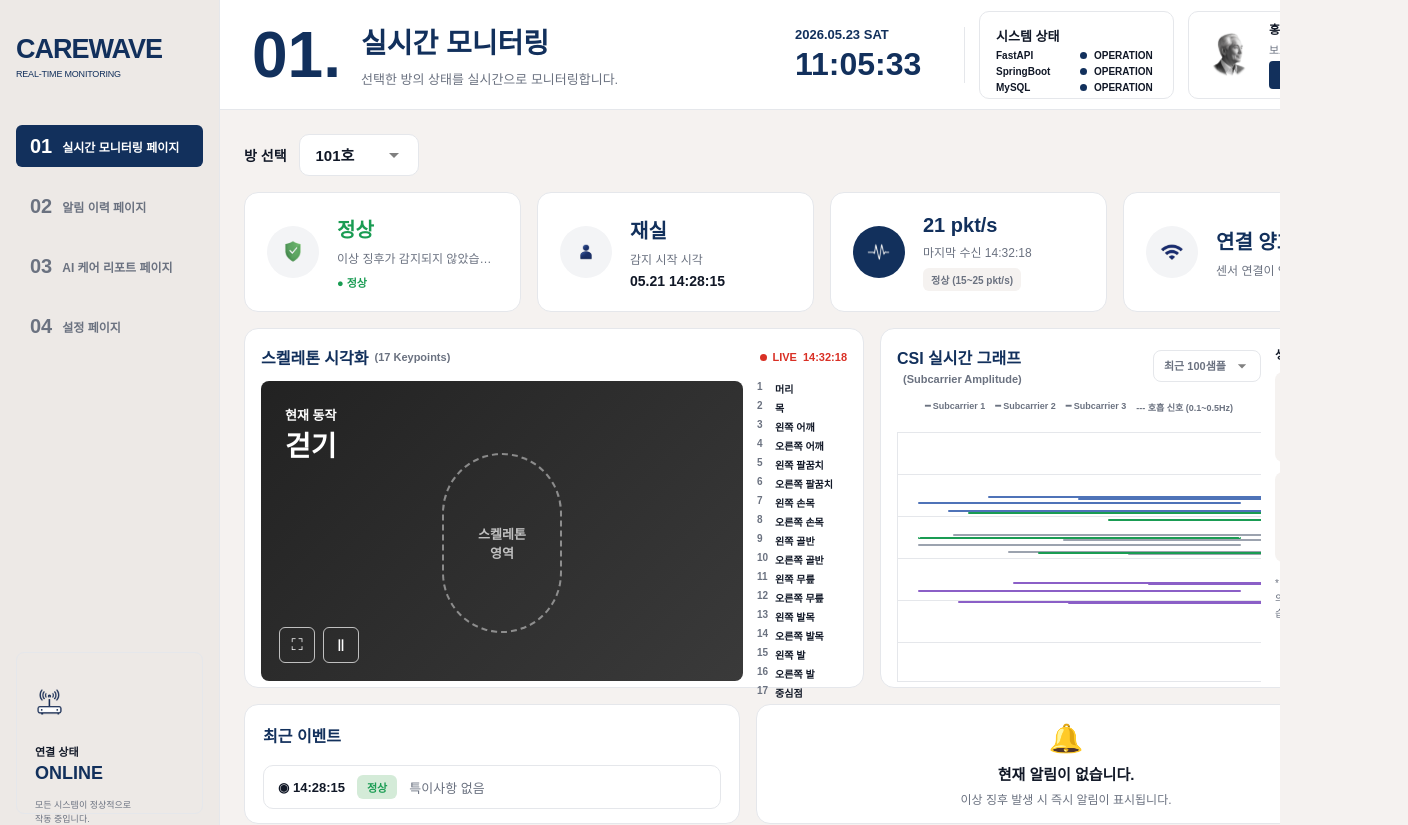
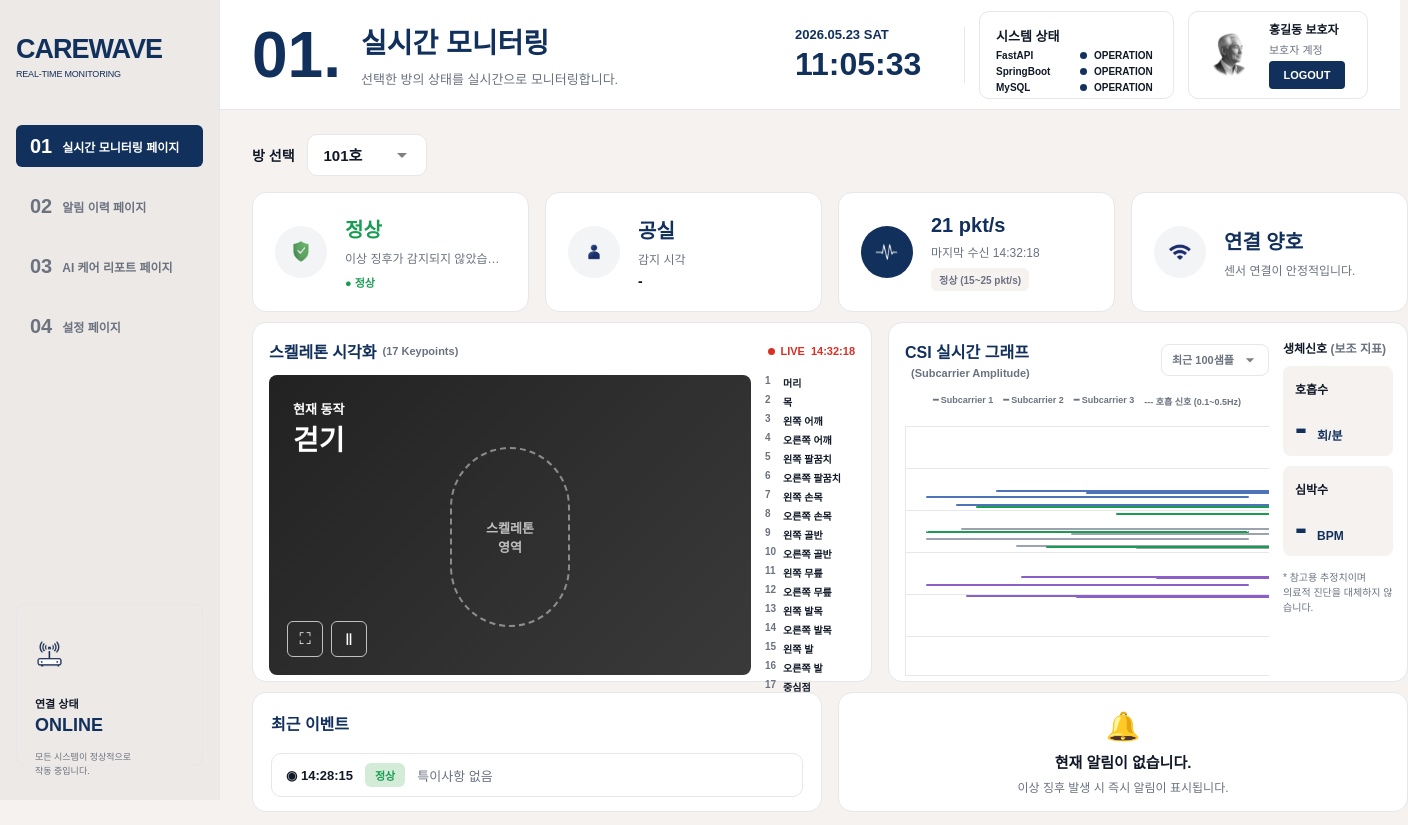
Before and after one commit to SwagCarewave/CSI_DATA_BOARD_FE, a React (Vite) app: page / in a window 1280 px wide. Shown: the top 825 px of the page, 1408 px wide, since content can reach past the window. Built offline with nearby package versions, Linux system fonts and the light colour scheme; no server answers; a web font is replaced by a local one.

Commit message:
feat: 재실감지, 호흡수, 심박수 연동

```diff
--- /dev/null
+++ b/src/Layouts/MainLayout.tsx
@@ -0,0 +1,22 @@
+// src/layouts/MainLayout.tsx
+
+import Sidebar from "../components/Sidebar";
+import Header from "../components/Header";
+import * as S from "../styles/monitoring/MonitoringPage";
+
+interface MainLayoutProps {
+  children: React.ReactNode;
+}
+
+export default function MainLayout({ children }: MainLayoutProps) {
+  return (
+    <S.PageWrapper>
+      <Sidebar />
+
+      <S.MainArea>
+        <Header />
+        <S.Content>{children}</S.Content>
+      </S.MainArea>
+    </S.PageWrapper>
+  );
+}
--- a/src/components/monitoring/CsiGraphCard.tsx
+++ b/src/components/monitoring/CsiGraphCard.tsx
@@ -1,9 +1,58 @@
-import { useState } from "react";
+// src/components/monitoring/CsiGraphCard.tsx
+
+import { useEffect, useRef, useState } from "react";
 
 import * as S from "../../styles/monitoring/CsiGraphCard";
 
+interface BreathingData {
+  breathing_rate: number;
+  heart_rate: number;
+  timestamp: string;
+  hardware_connected: boolean;
+}
+
 export default function CsiGraphCard() {
   const [sampleCount, setSampleCount] = useState("100");
+  const [bioSignal, setBioSignal] = useState<BreathingData | null>(null);
+
+  const hasLoggedMessage = useRef(false);
+
+  useEffect(() => {
+    const socket = new WebSocket("ws://43.201.215.82:8000/ws/breathing");
+
+    socket.onopen = () => {
+      console.log("✅ 호흡/심박 WebSocket 연결 성공");
+    };
+
+    socket.onmessage = (event) => {
+      try {
+        const data: BreathingData = JSON.parse(event.data);
+
+        if (!hasLoggedMessage.current) {
+          console.log("✅ 호흡/심박 데이터 수신 성공");
+          hasLoggedMessage.current = true;
+        }
+
+        setBioSignal(data);
+      } catch (error) {
+        console.error("❌ 호흡/심박 데이터 파싱 오류:", error);
+      }
+    };
+
+    socket.onerror = (error) => {
+      console.error("❌ 호흡/심박 WebSocket 오류:", error);
+    };
+
+    socket.onclose = (event) => {
+      console.log("🔌 호흡/심박 WebSocket 연결 종료");
+      console.log("code:", event.code);
+      console.log("reason:", event.reason);
+    };
+
+    return () => {
+      socket.close();
+    };
+  }, []);
 
   return (
     <S.Card>
@@ -45,17 +94,23 @@ export default function CsiGraphCard() {
           생체신호 <span>(보조 지표)</span>
         </S.BioTitle>
 
+        {bioSignal?.hardware_connected === false ? (
+          <S.Note>하드웨어 전원이 꺼져 있습니다.</S.Note>
+        ) : (
+          <>
             <S.BioCard>
               <S.BioLabel>호흡수</S.BioLabel>
               <S.BioValue>
-            16 <span>회/분</span>
+                {bioSignal ? Math.round(bioSignal.breathing_rate) : "-"}{" "}
+                <span>회/분</span>
               </S.BioValue>
             </S.BioCard>
 
             <S.BioCard>
               <S.BioLabel>심박수</S.BioLabel>
               <S.BioValue>
-            72 <span>BPM</span>
+                {bioSignal ? Math.round(bioSignal.heart_rate) : "-"}{" "}
+                <span>BPM</span>
               </S.BioValue>
             </S.BioCard>
 
@@ -64,6 +119,8 @@ export default function CsiGraphCard() {
               <br />
               의료적 진단을 대체하지 않습니다.
             </S.Note>
+          </>
+        )}
       </S.BioSignalBox>
     </S.Card>
   );
--- a/src/components/monitoring/TopStatusCards.tsx
+++ b/src/components/monitoring/TopStatusCards.tsx
@@ -1,4 +1,6 @@
-import { useState } from "react";
+// src/components/monitoring/TopStatusCards.tsx
+
+import { useEffect, useState } from "react";
 
 import * as S from "../../styles/monitoring/TopStatusCards";
 
@@ -7,8 +9,60 @@ import peopleIcon from "../../assets/monitoring/people.svg";
 import graphIcon from "../../assets/monitoring/graph.svg";
 import wifiIcon from "../../assets/monitoring/wifi.svg";
 
+interface PresenceData {
+  is_present: boolean;
+  status: string;
+  detected_at: string;
+  hardware_connected: boolean;
+}
+
 export default function TopStatusCards() {
   const [selectedRoom, setSelectedRoom] = useState("101");
+
+  const [presence, setPresence] = useState<PresenceData | null>(null);
+
+  useEffect(() => {
+    const socket = new WebSocket("ws://43.201.215.82:8000/ws/presence");
+
+    socket.onopen = () => {};
+
+    socket.onmessage = (event) => {
+      try {
+        const data: PresenceData = JSON.parse(event.data);
+        setPresence(data);
+      } catch (error) {
+        console.error("WebSocket 데이터 파싱 오류:", error);
+      }
+    };
+
+    socket.onerror = (error) => {
+      console.error("재실 여부 WebSocket 오류:", error);
+    };
+
+    socket.onclose = () => {
+      console.log("재실 여부 WebSocket 연결 종료");
+    };
+
+    return () => {
+      socket.close();
+    };
+  }, []);
+
+  const formatDetectedTime = (dateString?: string) => {
+    if (!dateString) return "-";
+
+    const date = new Date(dateString);
+
+    const month = String(date.getMonth() + 1).padStart(2, "0");
+    const day = String(date.getDate()).padStart(2, "0");
+    const hour = String(date.getHours()).padStart(2, "0");
+    const minute = String(date.getMinutes()).padStart(2, "0");
+    const second = String(date.getSeconds()).padStart(2, "0");
+
+    return `${month}.${day} ${hour}:${minute}:${second}`;
+  };
+
+  const isHardwareOff = presence?.hardware_connected === false;
 
   return (
     <S.Container>
@@ -34,9 +88,7 @@ export default function TopStatusCards() {
 
           <div>
             <S.GreenTitle>정상</S.GreenTitle>
-
             <S.Description>이상 징후가 감지되지 않았습니다.</S.Description>
-
             <S.SmallStatus>● 정상</S.SmallStatus>
           </div>
         </S.Card>
@@ -47,11 +99,21 @@ export default function TopStatusCards() {
           </S.IconCircle>
 
           <div>
-            <S.Title>재실</S.Title>
+            <S.Title>
+              {isHardwareOff
+                ? "전원 꺼짐"
+                : presence?.is_present
+                ? "재실"
+                : "공실"}
+            </S.Title>
 
-            <S.Description>감지 시작 시각</S.Description>
+            <S.Description>
+              {isHardwareOff ? "하드웨어 전원이 꺼져 있습니다." : "감지 시각"}
+            </S.Description>
 
-            <S.TimeText>05.21 14:28:15</S.TimeText>
+            <S.TimeText>
+              {isHardwareOff ? "-" : formatDetectedTime(presence?.detected_at)}
+            </S.TimeText>
           </div>
         </S.Card>
 
@@ -62,9 +124,7 @@ export default function TopStatusCards() {
 
           <div>
             <S.Title>21 pkt/s</S.Title>
-
             <S.Description>마지막 수신 14:32:18</S.Description>
-
             <S.Tag>정상 (15~25 pkt/s)</S.Tag>
           </div>
         </S.Card>
@@ -75,9 +135,12 @@ export default function TopStatusCards() {
           </S.IconCircle>
 
           <div>
-            <S.Title>연결 양호</S.Title>
-
-            <S.Description>센서 연결이 안정적입니다.</S.Description>
+            <S.Title>{isHardwareOff ? "연결 끊김" : "연결 양호"}</S.Title>
+            <S.Description>
+              {isHardwareOff
+                ? "하드웨어 전원이 꺼져 있습니다."
+                : "센서 연결이 안정적입니다."}
+            </S.Description>
           </div>
         </S.Card>
       </S.CardGrid>
--- a/src/pages/MonitoringPage.tsx
+++ b/src/pages/MonitoringPage.tsx
@@ -1,6 +1,5 @@
-import Header from "../components/Header";
-import Sidebar from "../components/Sidebar";
 
+import MainLayout from "../Layouts/MainLayout";
 import TopStatusCards from "../components/monitoring/TopStatusCards";
 import SkeletonCard from "../components/monitoring/SkeletonCard";
 import CsiGraphCard from "../components/monitoring/CsiGraphCard";
@@ -10,13 +9,7 @@ import * as S from "../styles/monitoring/MonitoringPage";
 
 export default function MonitoringPage() {
   return (
-    <S.PageWrapper>
-      <Sidebar />
-
-      <S.MainArea>
-        <Header />
-
-        <S.Content>
+    <MainLayout>
       <TopStatusCards />
 
       <S.MiddleSection>
@@ -25,8 +18,6 @@ export default function MonitoringPage() {
       </S.MiddleSection>
 
       <BottomStatusCard />
-        </S.Content>
-      </S.MainArea>
-    </S.PageWrapper>
+    </MainLayout>
   );
 }
--- a/src/styles/Sidebar.ts
+++ b/src/styles/Sidebar.ts
@@ -1,13 +1,14 @@
 import styled from "styled-components";
 
 export const SidebarContainer = styled.aside`
+  position: fixed;
+  top: 0;
+  left: 0;
+  z-index: 100;
+
   width: 220px;
-  min-width: 220px;
-  min-height: 100vh;
+  height: 100vh;
   padding: 34px 16px;
-
-  flex-shrink: 0;
-  align-self: stretch;
 
   display: flex;
   flex-direction: column;
--- a/src/styles/monitoring/BottomStatusCard.ts
+++ b/src/styles/monitoring/BottomStatusCard.ts
@@ -3,9 +3,11 @@
 import styled from "styled-components";
 
 export const Container = styled.section`
+  width: 100%;
+  min-width: 1156px;
+
   display: grid;
-  grid-template-columns: 1fr 1.25fr;
-
+  grid-template-columns: 570px 570px;
   gap: 16px;
 `;
 
--- a/src/styles/monitoring/MonitoringPage.ts
+++ b/src/styles/monitoring/MonitoringPage.ts
@@ -5,30 +5,23 @@ export const PageWrapper = styled.div`
   width: 100%;
   min-height: 100vh;
 
-  display: flex;
-
-  overflow-x: auto;
-
   background-color: ${({ theme }) => theme.colors.background};
 `;
 
 export const MainArea = styled.main`
-  flex: 1;
-  min-width: 1180px;
+  width: calc(100% - 220px);
+  min-height: 100vh;
+  margin-left: 220px;
+`;
+
+export const Content = styled.div`
+  padding: 24px 32px;
 
   display: flex;
   flex-direction: column;
+
+  gap: 10px;
 `;
-
-export const Content = styled.div`
-  flex: 1;
-  padding: 24px;
-
-  display: flex;
-  flex-direction: column;
-  gap: 16px;
-`;
-
 export const MiddleSection = styled.section`
   display: grid;
   grid-template-columns: 620px 520px;
```
Lines whose indentation alone changed are shown as unchanged.
